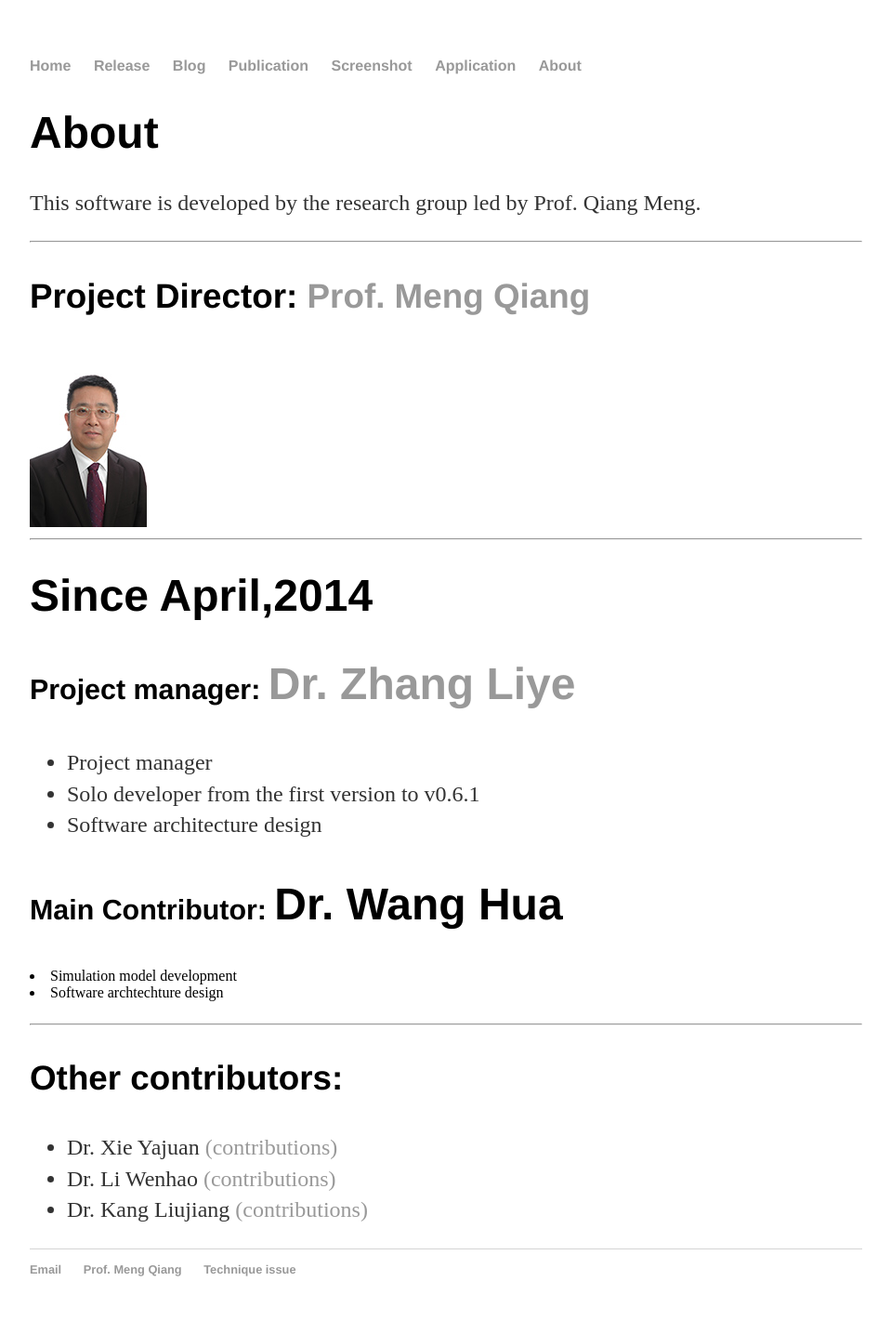
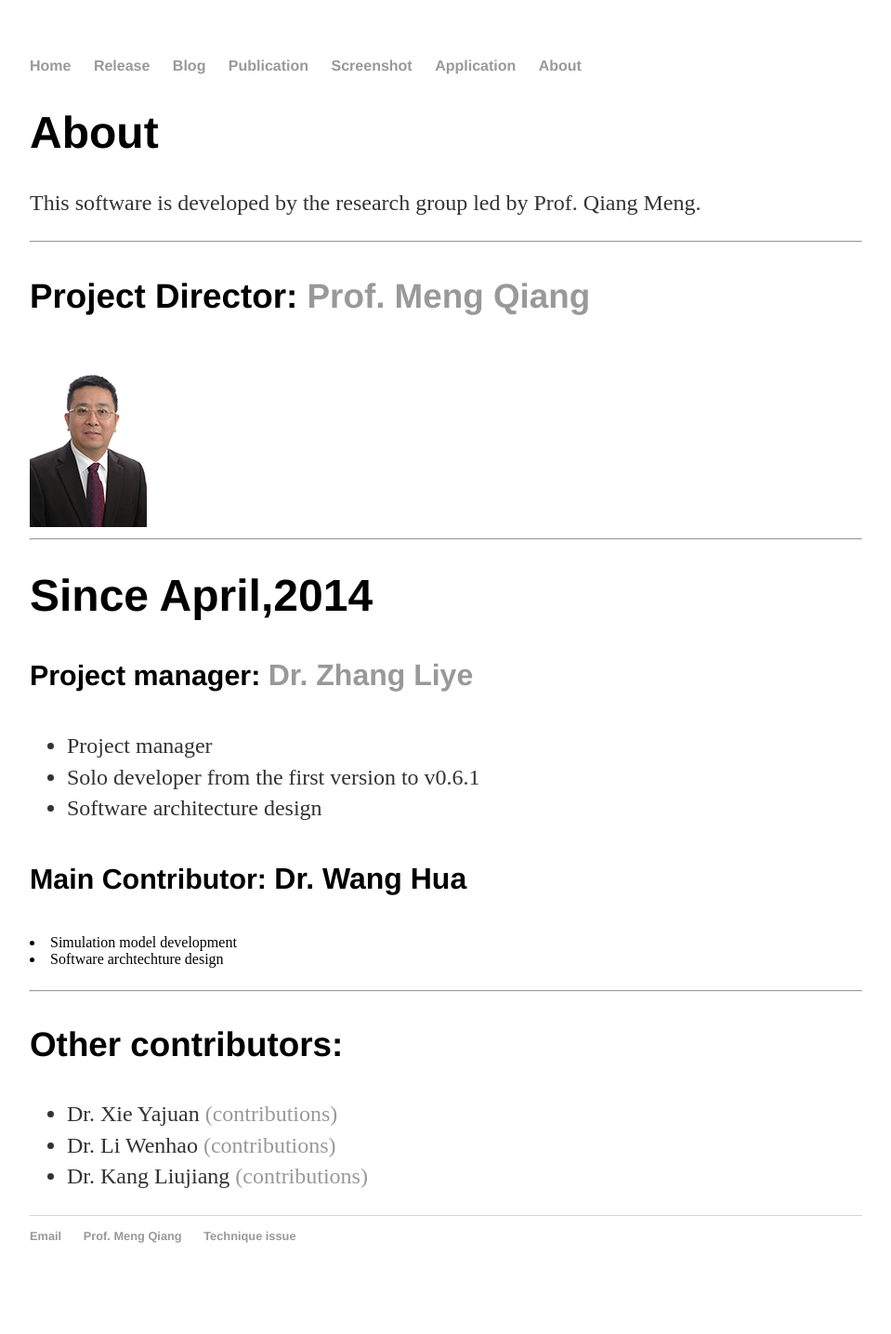
Before and after one commit to stss-maritime/stss-maritime.github.io, a Jekyll site: the page built from about/index.html, in a window 1280 px wide. Shown: the whole page at 93% size, without its empty margins (160-1119 px from the left). Built offline with Jekyll 4.4.1, drawn with Linux system fonts in a browser that asks for light colours; after the commit the page ends 1399 px from its top, so only the background shows below that.

```diff
--- a/about/index.html
+++ b/about/index.html
@@ -13,14 +13,14 @@
 
            <hr>
             <h1>Since April,2014</h1>
-            <h4>Project manager: <a href="https://github.com/zhangliye"><font size="7">Dr. Zhang Liye</font></a></h4>
+            <h4>Project manager: <a href="https://github.com/zhangliye"><font size="6">Dr. Zhang Liye</font></a></h4>
             <ul class="contacts">
 				<li>Project manager</li>
                 <li>Solo developer from the first version to v0.6.1</li>
                 <li>Software architecture design</li>
 			</ul>
 
-            <h4>Main Contributor: <font size="7">Dr. Wang Hua</font></h4>
+            <h4>Main Contributor: <font size="6">Dr. Wang Hua</font></h4>
 			<p>
 				<li>Simulation model development</li>
                 <li>Software archtechture design</li>
```
